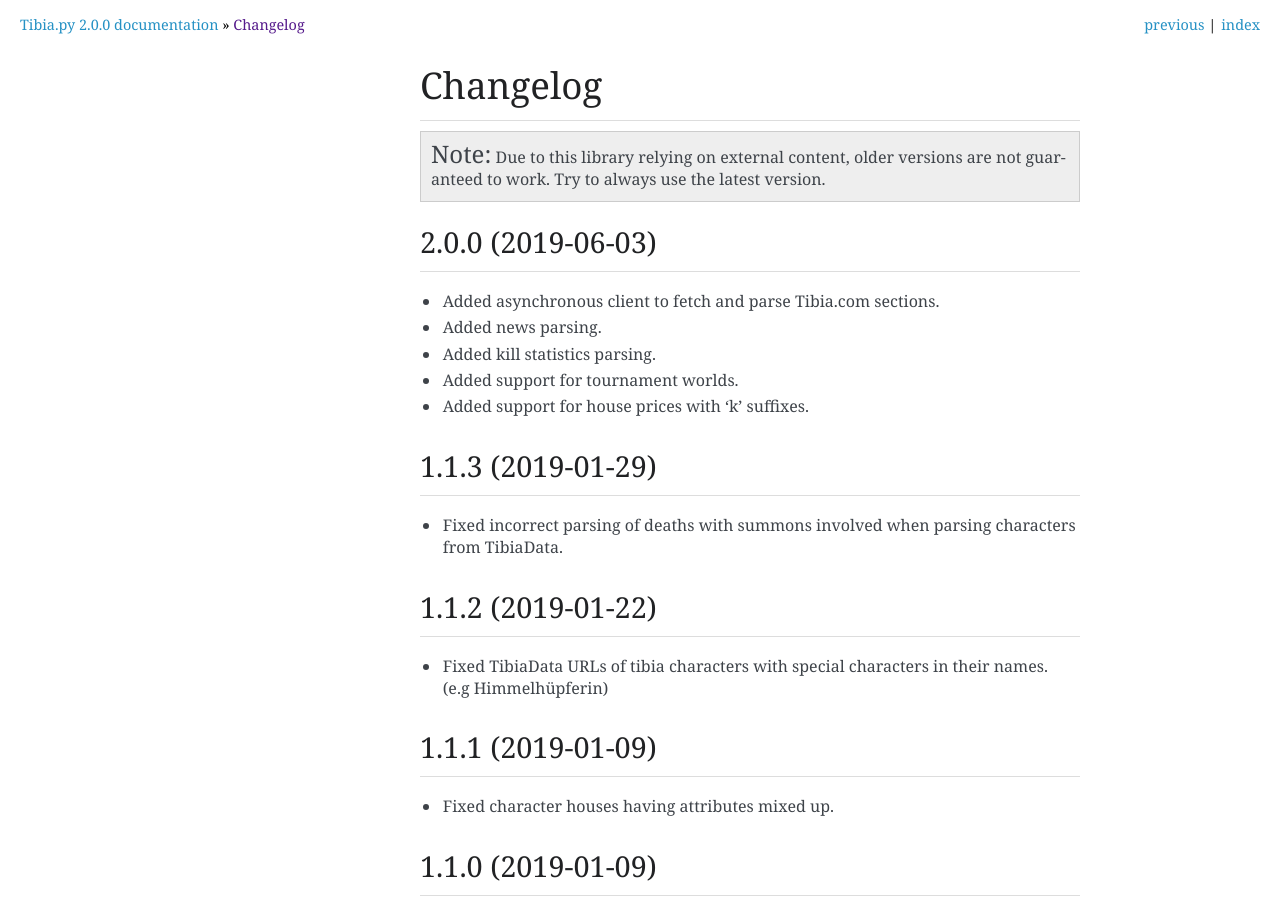
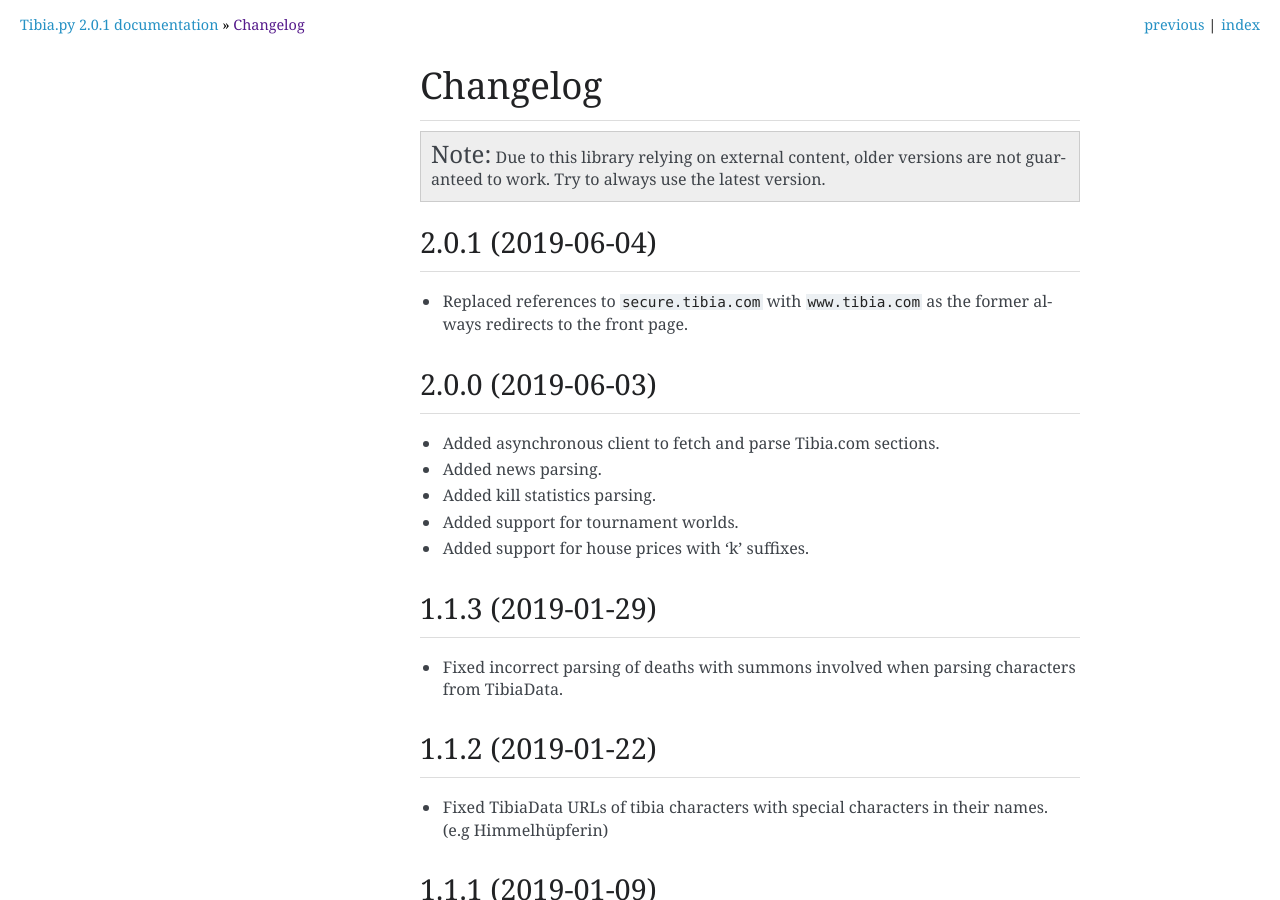
Before and after one commit to Galarzaa90/tibia.py, a Sphinx documentation site: the page built from docs/changelog.rst, in a window 1280 px wide and 900 px high. Built offline with Sphinx 7.4.7, drawn with Linux system fonts in a browser that asks for light colours.

Commit message:
Replaced all secure.tibia.com references - They always redirect to the frontpage - Replaced with www.tibia.com

```diff
--- a/CHANGELOG.rst
+++ b/CHANGELOG.rst
@@ -5,6 +5,13 @@
 .. note::
     Due to this library relying on external content, older versions are not guaranteed to work.
     Try to always use the latest version.
+
+.. _v2.0.1:
+
+2.0.1 (2019-06-04)
+==================
+
+- Replaced references to ``secure.tibia.com`` with ``www.tibia.com`` as the former always redirects to the front page.
 
 .. _v2.0.0:
 
--- a/tibiapy/__init__.py
+++ b/tibiapy/__init__.py
@@ -12,7 +12,7 @@
 from tibiapy.world import *
 from tibiapy.client import *
 
-__version__ = '2.0.0'
+__version__ = '2.0.1'
 
 from logging import NullHandler
 
```
Also changed, not shown: docs/intro.rst (+5 -5 lines), 2 other files.
